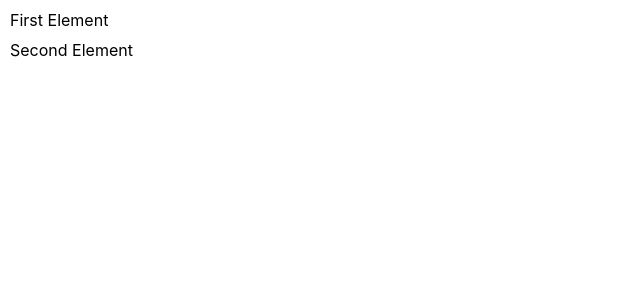
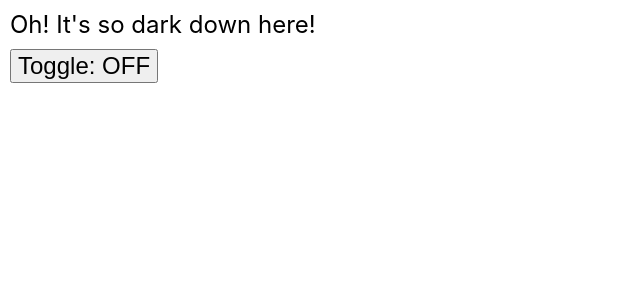
Before and after one commit to Sadlark1993/Curso_React_e_Nextjs, a React (Create React App) app in the folder 03hooks/: page / in a window 1280 px wide. Shown: the top 300 px of the page, without its empty margins (0-640 px from the left). Built offline with nearby package versions, Linux system fonts and the light colour scheme.

Commit message:
Lesson: Compound Pattern - 1

```diff
--- a/03hooks/src/App.jsx
+++ b/03hooks/src/App.jsx
@@ -1,26 +1,56 @@
-//inheritance of styles
-import { Children, cloneElement } from 'react';
+//Compound Pattern
+
+import { Children, cloneElement, useState } from 'react';
+import PropTypes from 'prop-types';
 
 const s = {
-  //atributes that will be inserted in the elements.
   style: {
     margin: '10px',
-    fontSize: '1,8em',
+    fontSize: '1.5em',
+    display: 'block',
   },
 };
 
-const Parent = ({ children }) => {
+const TurnOnOff = ({ children }) => {
+  const [itsOn, setItsOn] = useState(false);
+  const onToggle = () => setItsOn((i) => !i);
   return Children.map(children, (child) => {
-    const newChild = cloneElement(child, { ...s, data_number: 25 });
+    const newChild = cloneElement(child, { s, itsOn, onToggle });
     return newChild;
   });
 };
 
+const TurnedOn = ({ itsOn, children, s }) => (itsOn ? <p {...s}> {children} </p> : null);
+TurnedOn.propTypes = {
+  itsOn: PropTypes.bool,
+  children: PropTypes.node,
+  s: PropTypes.object,
+};
+
+const TurnedOff = ({ itsOn, children, s }) => (itsOn ? null : <p {...s}>{children}</p>);
+TurnedOff.propTypes = {
+  itsOn: PropTypes.bool,
+  children: PropTypes.node,
+  s: PropTypes.object,
+};
+
+const ToggleButton = ({ itsOn, onToggle }) => (
+  <button {...s} onClick={onToggle}>
+    Toggle: {itsOn ? 'ON' : 'OFF'}
+  </button>
+);
+ToggleButton.propTypes = {
+  itsOn: PropTypes.bool,
+  children: PropTypes.node,
+  onToggle: PropTypes.func,
+};
+
 export const App = () => {
   return (
-    <Parent>
-      <p>First Element</p>
-      <p>Second Element</p>
-    </Parent>
+    <TurnOnOff>
+      <TurnedOn>This thing shows that it&apos;s turned on</TurnedOn>
+      <TurnedOff>Oh! It&apos;s so dark down here!</TurnedOff>
+      <ToggleButton />
+    </TurnOnOff>
   );
 };
```
